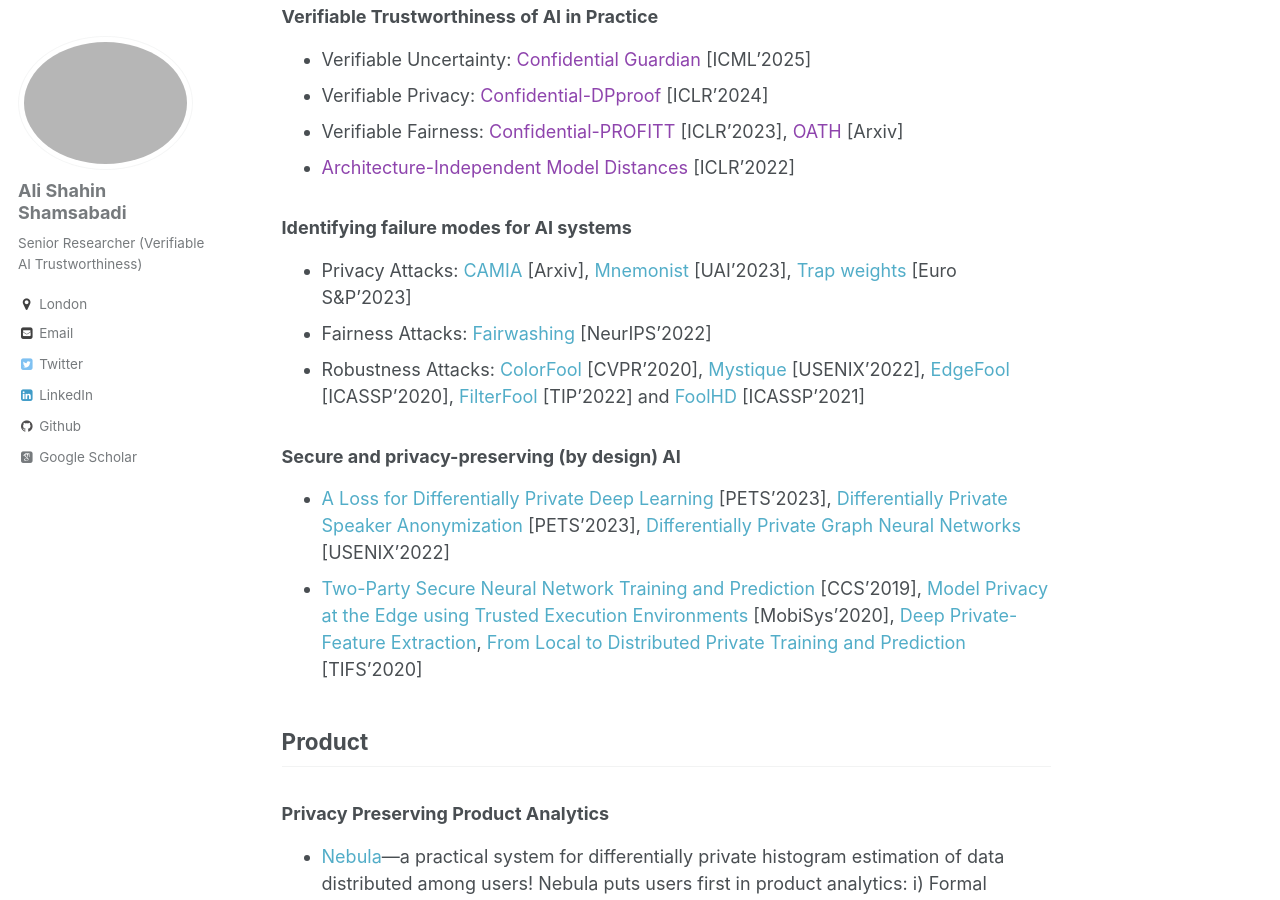
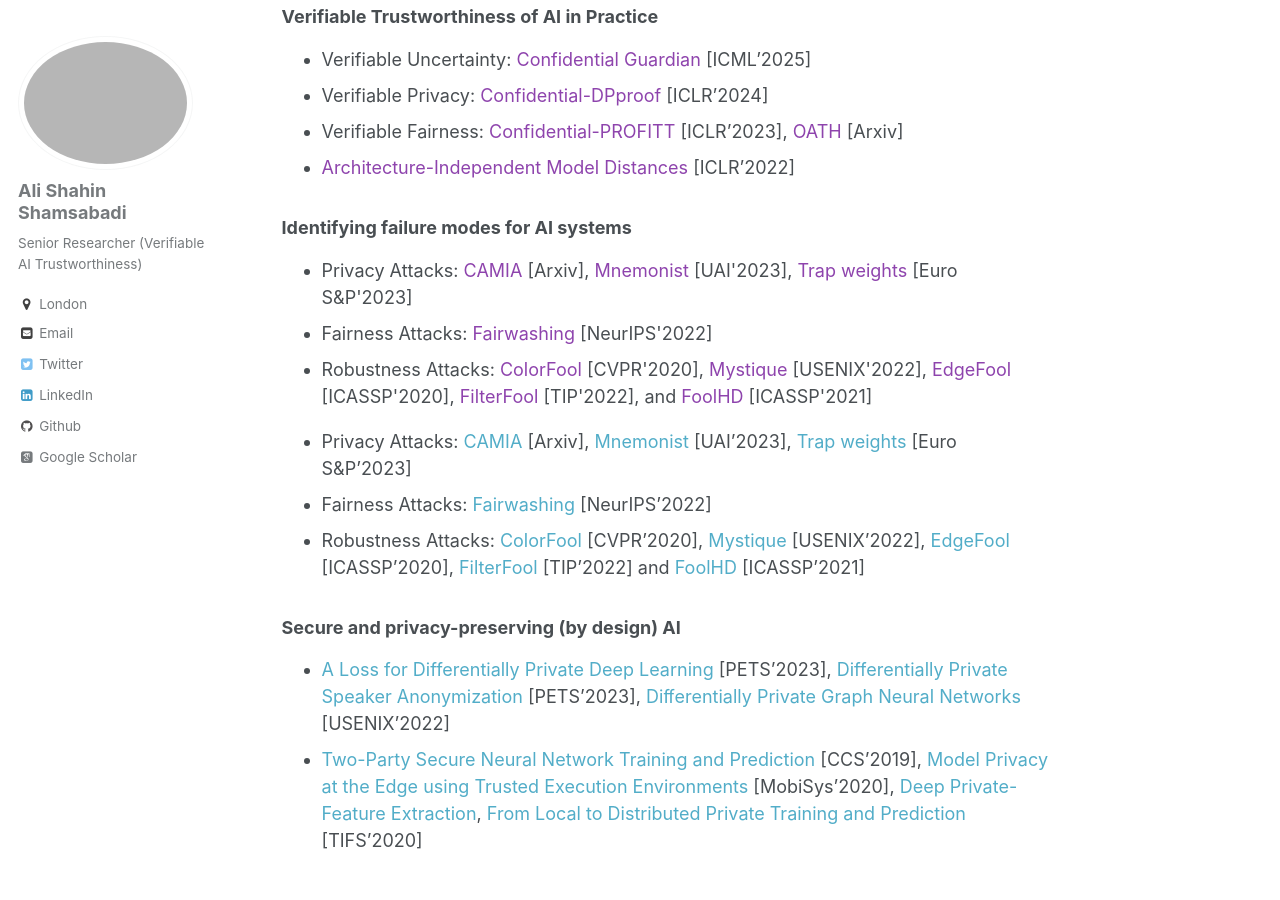
Before and after one commit to AliShahin/AliShahin.github.io, a Jekyll site: the page built from _pages/about.md, in a window 1280 px wide and 900 px high, scrolled down 915 px. Built offline with Jekyll 4.4.1, drawn with Linux system fonts in a browser that asks for light colours; some web fonts are replaced.

Commit message:
Update about.md

```diff
--- a/_pages/about.md
+++ b/_pages/about.md
@@ -58,6 +58,12 @@ My research initiates a fundamental question:
 
 
 ### Identifying failure modes for AI systems
+<ul>
+  <li>Privacy Attacks: <a href="https://arxiv.org/pdf/2409.13745" style="color:#8e44ad;">CAMIA</a> [Arxiv], <a href="https://openreview.net/pdf?id=oVn5GLyONY" style="color:#8e44ad;">Mnemonist</a> [UAI'2023], <a href="https://arxiv.org/pdf/2112.02918.pdf" style="color:#8e44ad;">Trap weights</a> [Euro S&amp;P'2023]</li>
+  <li>Fairness Attacks: <a href="https://openreview.net/pdf?id=3vmKQUctNy" style="color:#8e44ad;">Fairwashing</a> [NeurIPS'2022]</li>
+  <li>Robustness Attacks: <a href="https://openaccess.thecvf.com/content_CVPR_2020/papers/Shamsabadi_ColorFool_Semantic_Adversarial_Colorization_CVPR_2020_paper.pdf" style="color:#8e44ad;">ColorFool</a> [CVPR'2020], <a href="https://arxiv.org/pdf/2202.02751.pdf" style="color:#8e44ad;">Mystique</a> [USENIX'2022], <a href="https://arxiv.org/pdf/1910.12227.pdf" style="color:#8e44ad;">EdgeFool</a> [ICASSP'2020], <a href="https://arxiv.org/pdf/2008.06069.pdf" style="color:#8e44ad;">FilterFool</a> [TIP'2022], and <a href="https://arxiv.org/pdf/2011.08483.pdf" style="color:#8e44ad;">FoolHD</a> [ICASSP'2021]</li>
+</ul>
+
 - Privacy Attacks: [CAMIA](https://arxiv.org/pdf/2409.13745) [Arxiv], [Mnemonist](https://openreview.net/pdf?id=oVn5GLyONY) [UAI'2023], [Trap weights](https://arxiv.org/pdf/2112.02918.pdf) [Euro S&P'2023]
 - Fairness Attacks: [Fairwashing](https://openreview.net/pdf?id=3vmKQUctNy) [NeurIPS'2022]
 - Robustness Attacks: [ColorFool](https://openaccess.thecvf.com/content_CVPR_2020/papers/Shamsabadi_ColorFool_Semantic_Adversarial_Colorization_CVPR_2020_paper.pdf) [CVPR'2020], [Mystique](https://arxiv.org/pdf/2202.02751.pdf) [USENIX'2022], [EdgeFool](https://arxiv.org/pdf/1910.12227.pdf) [ICASSP'2020], [FilterFool](https://arxiv.org/pdf/2008.06069.pdf) [TIP'2022] and [FoolHD](https://arxiv.org/pdf/2011.08483.pdf) [ICASSP'2021]
```
